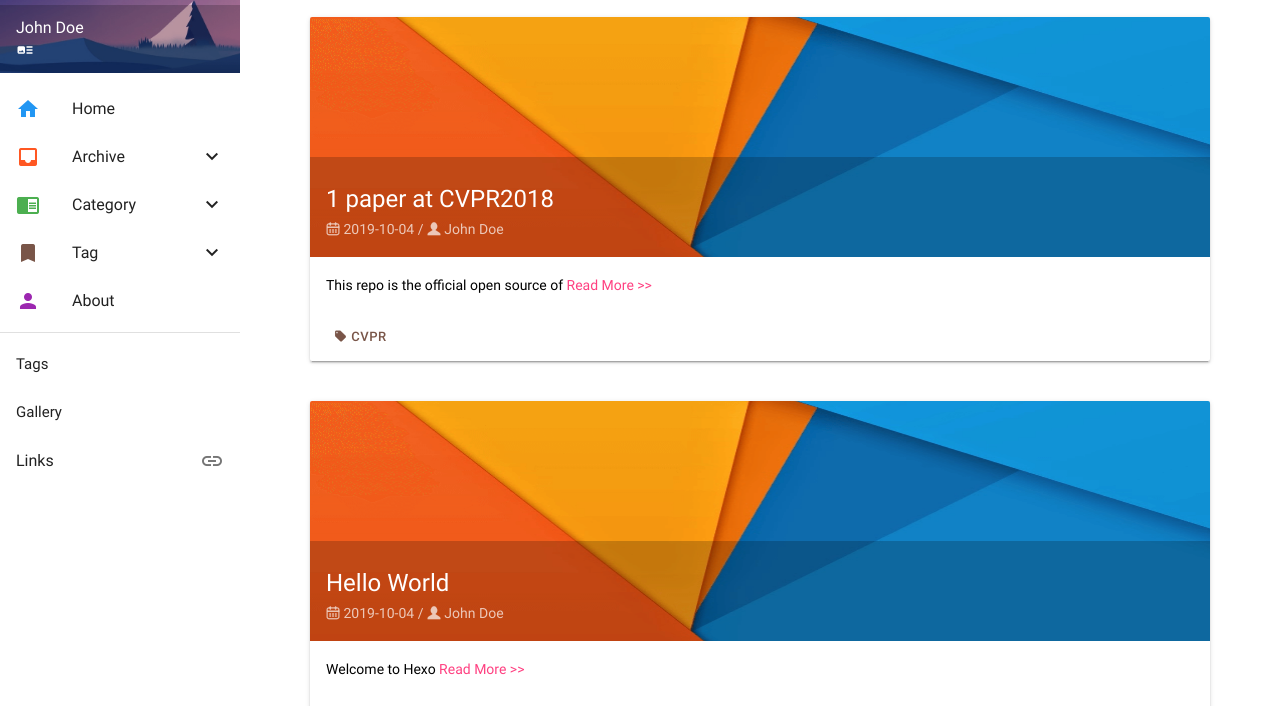
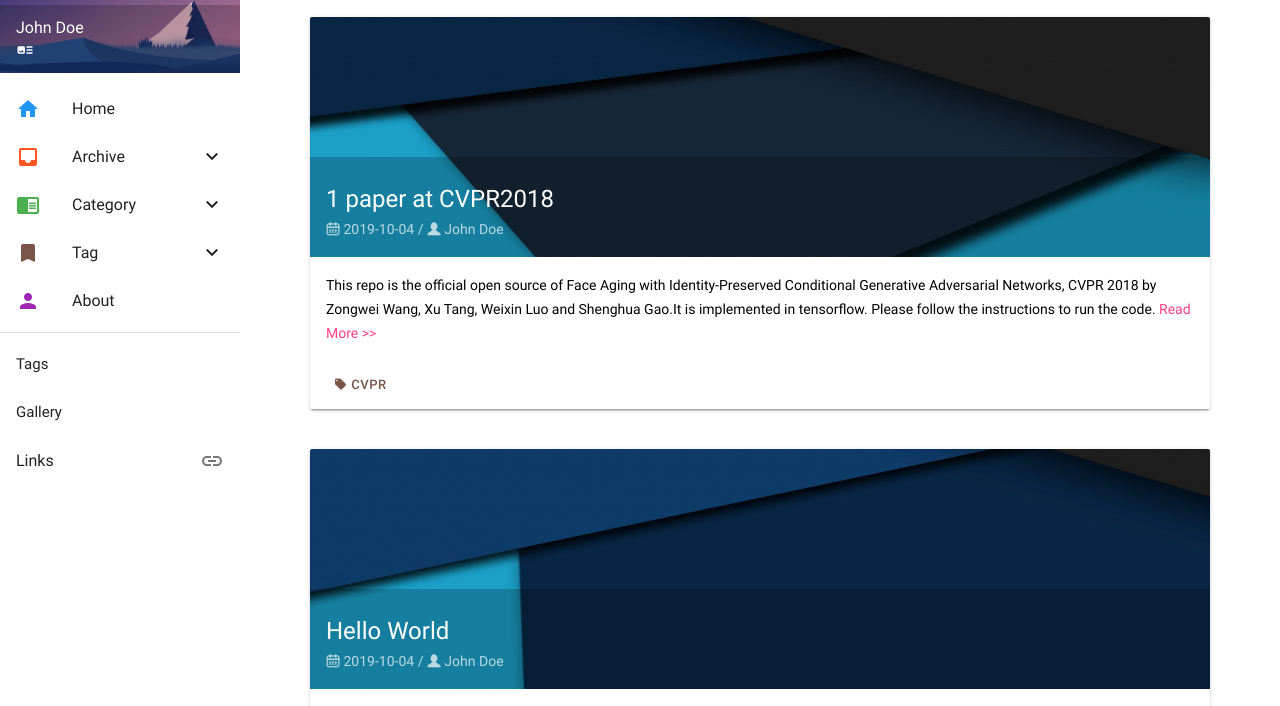
Before and after one commit to tangxuvis/tangxuvis, a plain HTML site: page archives/index.html in a window 1280 px wide. Shown: the part 87-793 px from the top of the page. Drawn offline with Linux system fonts and the light colour scheme; no server answers; files whose address does not match are found by name.

Commit message:
Site updated: 2019-10-04 19:49:34

```diff
--- a/archives/index.html
+++ b/archives/index.html
@@ -158,7 +158,7 @@
   <article class="mdui-card mdui-m-b-5 mdui-hoverable">
     <a href="/2019/10/04/cvpr2018/">
       <header class="mdui-card-media mdui-ripple">
-        <img src="/images/random/material-17.png" style="max-height: 240px;">
+        <img src="/images/random/material-19.png" style="max-height: 240px;">
         <div class="mdui-card-media-covered">
           <div class="mdui-card-primary">
             <div class="mdui-card-primary-title">1 paper at CVPR2018</div>
@@ -169,7 +169,7 @@
     </a>
     <div class="mdui-card-content mdui-typo">
 
-        This repo is the official open source of
+        This repo is the official open source of Face Aging with Identity-Preserved Conditional Generative Adversarial Networks, CVPR 2018 by Zongwei Wang, Xu Tang, Weixin Luo and Shenghua Gao.It is implemented in tensorflow. Please follow the instructions to run the code.
 
       <a href="/2019/10/04/cvpr2018/">Read More >></a>
     </div>
@@ -184,7 +184,7 @@
   <article class="mdui-card mdui-m-b-5 mdui-hoverable">
     <a href="/2019/10/04/hello-world/">
       <header class="mdui-card-media mdui-ripple">
-        <img src="/images/random/material-17.png" style="max-height: 240px;">
+        <img src="/images/random/material-12.png" style="max-height: 240px;">
         <div class="mdui-card-media-covered">
           <div class="mdui-card-primary">
             <div class="mdui-card-primary-title">Hello World</div>
```
Also changed, not shown: archives/2019/10/index.html (+3 -3 lines), archives/2019/index.html (+3 -3 lines), index.html (+3 -3 lines), tags/CVPR/index.html (+2 -2 lines).
